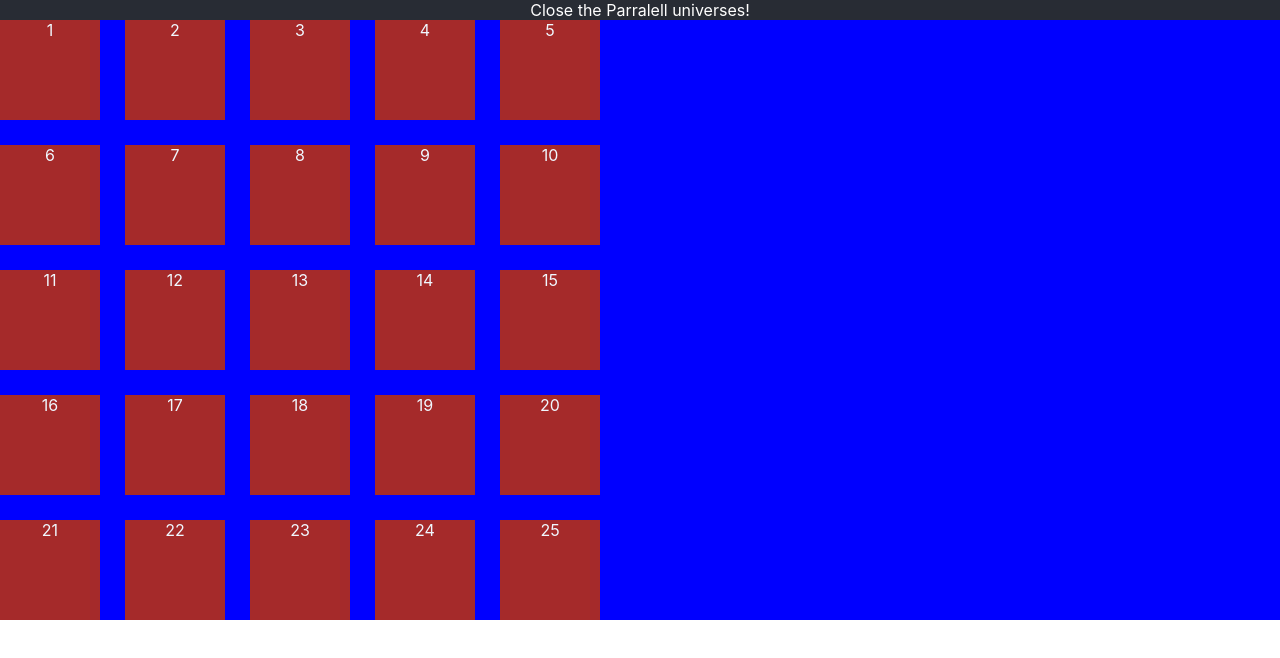
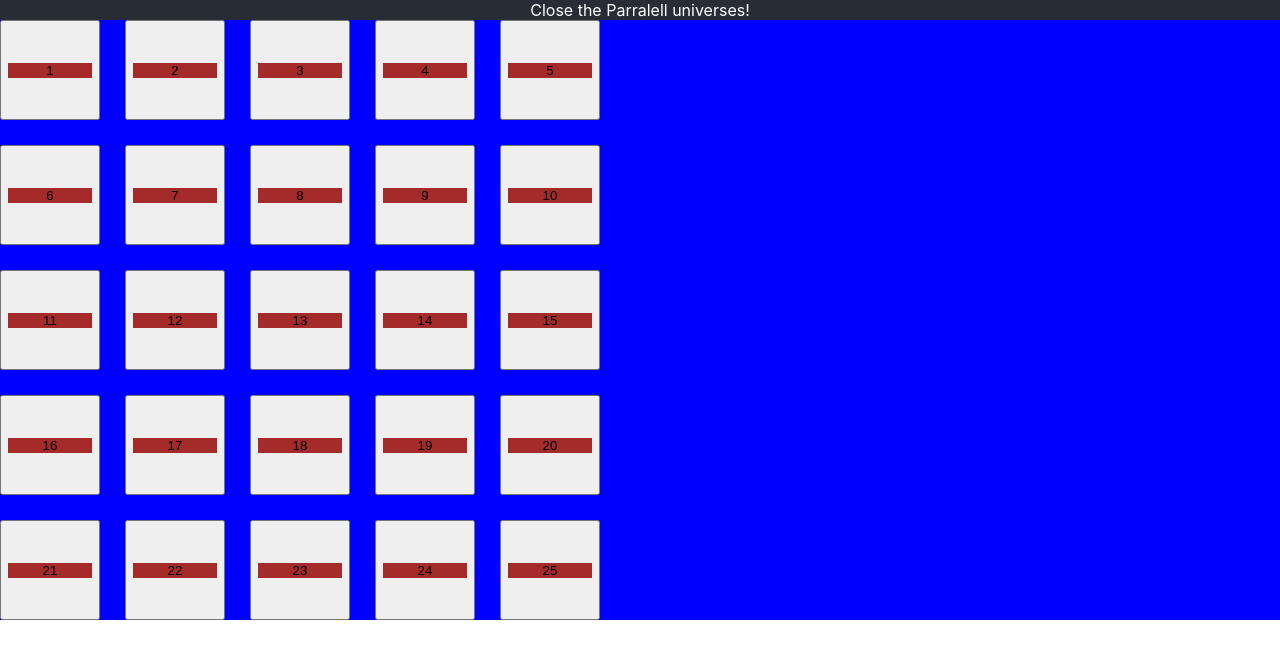
Before and after one commit to MarthaSharkeyKing/game-jam-parallel-universe, a React (Create React App) app in the folder find-parralell/: page / in a window 1280 px wide. Shown: the top 658 px of the page. Built offline with nearby package versions, Linux system fonts and the light colour scheme.

Commit message:
add redux

```diff
--- a/find-parralell/package.json
+++ b/find-parralell/package.json
@@ -3,11 +3,13 @@
   "version": "0.1.0",
   "private": true,
   "dependencies": {
+    "@reduxjs/toolkit": "^1.9.3",
     "@testing-library/jest-dom": "^5.16.5",
     "@testing-library/react": "^13.4.0",
     "@testing-library/user-event": "^13.5.0",
     "react": "^18.2.0",
     "react-dom": "^18.2.0",
+    "react-redux": "^8.0.5",
     "react-scripts": "5.0.1",
     "web-vitals": "^2.1.4"
   },
--- a/find-parralell/src/Grid/Grid.jsx
+++ b/find-parralell/src/Grid/Grid.jsx
@@ -31,7 +31,7 @@
     ]
   return (
     <div className="Grid">
-        {cardInfo.map(card => <Card positionId={card.positionId}/>)}
+        {cardInfo.map(card => <button><Card positionId={card.positionId}/></button>)}
     </div>
   );
 }
--- a/find-parralell/src/index.js
+++ b/find-parralell/src/index.js
@@ -4,11 +4,17 @@
 import App from './App';
 import reportWebVitals from './reportWebVitals';
 
+import { Provider } from 'react-redux'
+import store from './store'
+
+
+
 const root = ReactDOM.createRoot(document.getElementById('root'));
 root.render(
-  <React.StrictMode>
-    <App />
-  </React.StrictMode>
+<Provider store={store}>
+  <App  />
+</Provider>
+
 );
 
 // If you want to start measuring performance in your app, pass a function
--- /dev/null
+++ b/find-parralell/src/store.js
@@ -0,0 +1,8 @@
+import { configureStore } from '@reduxjs/toolkit'
+
+const store = configureStore({
+  reducer: {},
+
+})
+
+export default store
```
Also changed, not shown: 1 other file (tests, documents, lock files or other folders).
